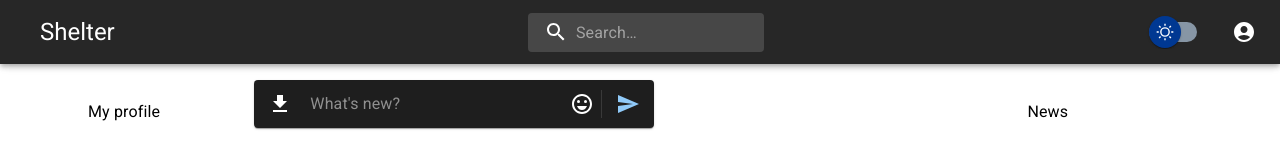
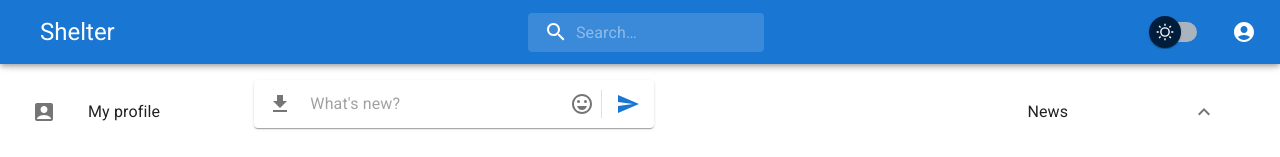
Before and after one commit to AlexForw/social-network-mui-react, a React (Create React App) app: page / in a window 1280 px wide. Shown: the top 157 px of the page. Built offline with nearby package versions, Linux system fonts and the light colour scheme.

Commit message:
feat: add darkMode in all page

```diff
--- a/src/App.js
+++ b/src/App.js
@@ -6,10 +6,11 @@ import Main from './components/Main/Main';
 import Rightbar from './components/Rightbar/Rightbar';
 import { Stack } from '@mui/material';
 import { createTheme,ThemeProvider } from '@mui/material';
+import { Box } from '@mui/system';
 
 function App() {
 
-  const [mode, setMode] = React.useState('dark')
+  const [mode, setMode] = React.useState('light')
 
   const darkTheme = createTheme({
     palette:{
@@ -20,14 +21,14 @@ function App() {
   return (
   <ThemeProvider theme={darkTheme}>
 
-      <div className="App">
-        <Header />
+      <Box bgcolor={'background.default'} color={'text.primary'} className="App">
+        <Header mode={mode} setMode={setMode}/>
         <Stack direction="row" gap="20px" justifyContent="space-between">
           <Leftbar />
           <Main />
           <Rightbar />
         </Stack>
-      </div>
+      </Box>
   </ThemeProvider>
   );
 }
--- a/src/components/Header/Header.jsx
+++ b/src/components/Header/Header.jsx
@@ -7,7 +7,7 @@ import Burger from '../assets/Burger';
 import SwitchTime from '../assets/SwitchTime';
 
 
-const Header = () => {
+const Header = ({mode, setMode}) => {
     return (
 
         <AppBar position='sticky'>
@@ -20,7 +20,7 @@ const Header = () => {
                 <AccessibilityNew fontSize='large' sx={{ display: { xs:'none',sm: 'block', md: 'none' } }} />
                 <Search />
                 <Box display='flex' alignItems='center'>
-                    <Box><SwitchTime /></Box>
+                    <Box><SwitchTime mode={mode} setMode={setMode}/></Box>
                     <AccountIcon />
                 </Box>
             </Toolbar>
--- a/src/components/assets/SwitchTime.jsx
+++ b/src/components/assets/SwitchTime.jsx
@@ -50,9 +50,10 @@ const MaterialUISwitch = styled(Switch)(({ theme }) => ({
     },
 }));
 
-const SwitchTime = () => {
+const SwitchTime = ({mode, setMode}) => {
     return (
         <FormControlLabel
+            onChange={() => setMode(mode === 'light' ? 'dark' : 'light')}
             control={<MaterialUISwitch />} // the Moon will defaultChecked
         />
     );
```
